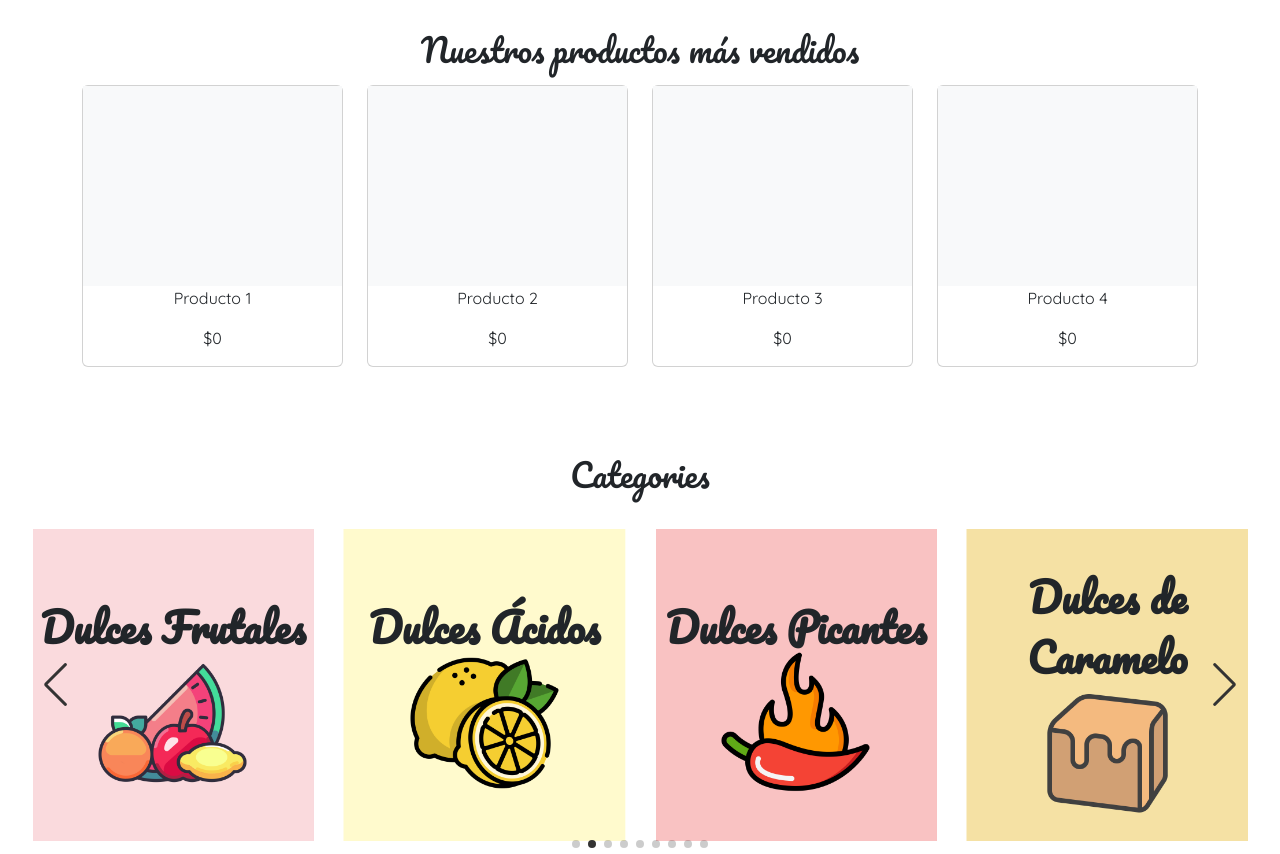
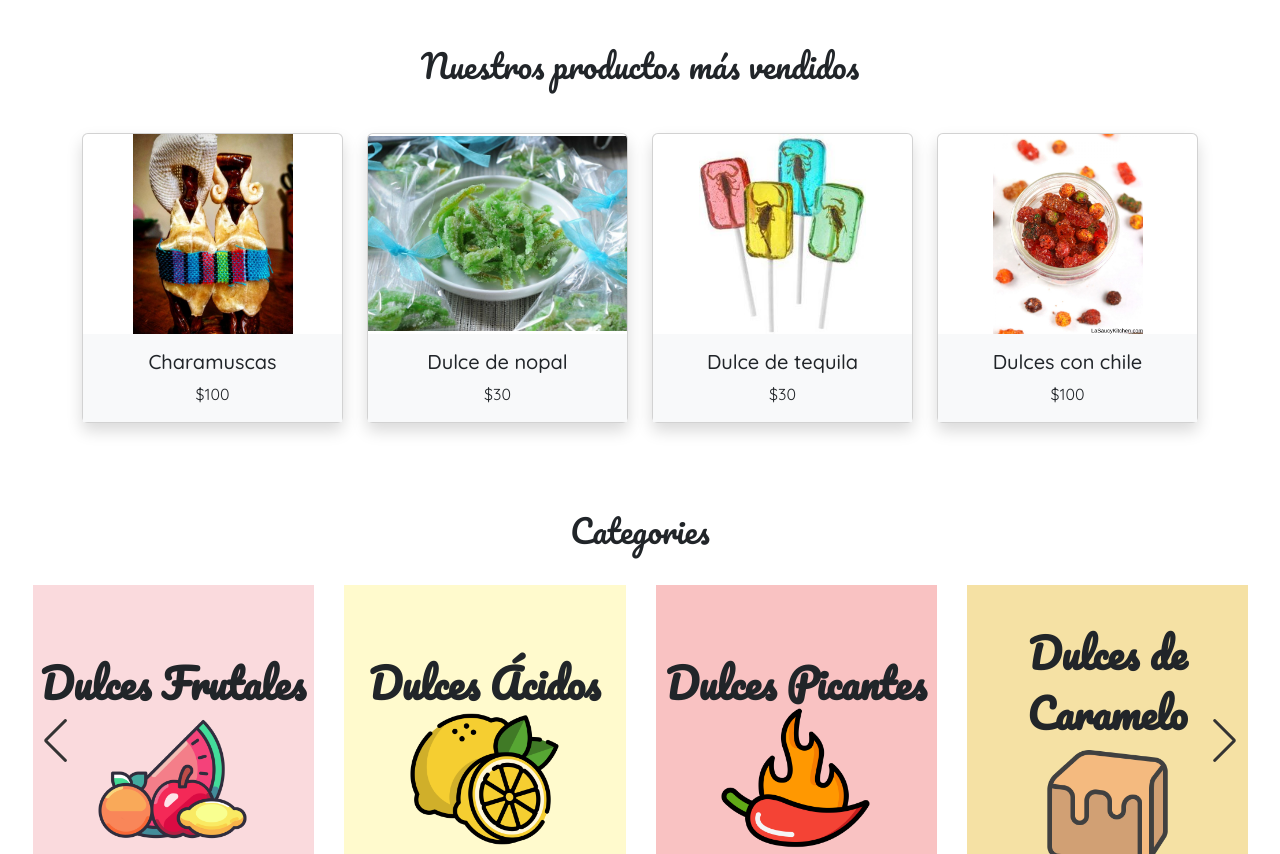
Before and after one commit to LuisaLzrGcia/ClickNSweet, a plain HTML site: page index.html in a window 1280 px wide. Shown: the part 871-1725 px from the top of the page. Drawn offline with nearby package versions, Linux system fonts and the light colour scheme.

Commit message:
Actualicé index.html con nuevas secciones/contenido

```diff
--- a/index.html
+++ b/index.html
@@ -67,40 +67,59 @@
 
 
     <!-- Banner -->
-    <section class="vh-100 d-flex align-items-center justify-content-center bg-secondary text-white">
-        <h1>Banner Principal</h1>
+<section class="vh-100 position-relative overflow-hidden bg-secondary text-white">
+  <video autoplay muted loop class="position-absolute top-0 start-0 w-100 h-100 object-fit-cover">
+    <source src="assets/Dulces.mp4" type="video/mp4">
+    Tu navegador no admite la reproducción de video.
+  </video>
+  <div class="d-flex align-items-center justify-content-center h-100 position-relative">
+    <h1></h1>
+  </div>
 </section>
 
+
     <!-- Productos más vendidos -->
-    <h2>Nuestros productos más vendidos</h2>
+<h2 class="text-center my-5">Nuestros productos más vendidos</h2>
 <div class="container">
   <div class="row text-center">
+    <!-- Producto 1 -->
     <div class="col-md-3 mb-4">
-                <div class="card">
-                    <div class="card-body bg-light" style="height: 200px;"></div>
-                    <p>Producto 1</p>
-                    <p>$0</p>
+      <div class="card shadow">
+        <img src="assets/Charamuscas.jpg" class="card-img-top" style="height: 200px; object-fit: contain;" alt="Producto 1">
+        <div class="card-body bg-light">
+          <h5 class="card-title">Charamuscas</h5>
+          <p class="card-text">$100</p>
         </div>
       </div>
+    </div>
+    <!-- Producto 2 -->
     <div class="col-md-3 mb-4">
-                <div class="card">
-                    <div class="card-body bg-light" style="height: 200px;"></div>
-                    <p>Producto 2</p>
-                    <p>$0</p>
+      <div class="card shadow">
+        <img src="assets/dulcenopal.jpg" class="card-img-top" style="height: 200px; object-fit: contain;" alt="Producto 2">
+        <div class="card-body bg-light">
+          <h5 class="card-title">Dulce de nopal</h5>
+          <p class="card-text">$30</p>
         </div>
       </div>
+    </div>
+    <!-- Producto 3 -->
     <div class="col-md-3 mb-4">
-                <div class="card">
-                    <div class="card-body bg-light" style="height: 200px;"></div>
-                    <p>Producto 3</p>
-                    <p>$0</p>
+      <div class="card shadow">
+        <img src="assets/paleta-animal.jpg" class="card-img-top" style="height: 200px; object-fit: contain;" alt="Producto 3">
+        <div class="card-body bg-light">
+          <h5 class="card-title">Dulce de tequila</h5>
+          <p class="card-text">$30</p>
         </div>
       </div>
+    </div>
+    <!-- Producto 4 -->
     <div class="col-md-3 mb-4">
-                <div class="card">
-                    <div class="card-body bg-light" style="height: 200px;"></div>
-                    <p>Producto 4</p>
-                    <p>$0</p>
+      <div class="card shadow">
+        <img src="assets/Dulces-Enchilados.jpg" class="card-img-top" style="height: 200px; object-fit: contain;" alt="Producto 4">
+        <div class="card-body bg-light">
+          <h5 class="card-title">Dulces con chile</h5>
+          <p class="card-text">$100</p>
+        </div>
       </div>
     </div>
   </div>
```
Lines whose indentation alone changed are shown as unchanged.
